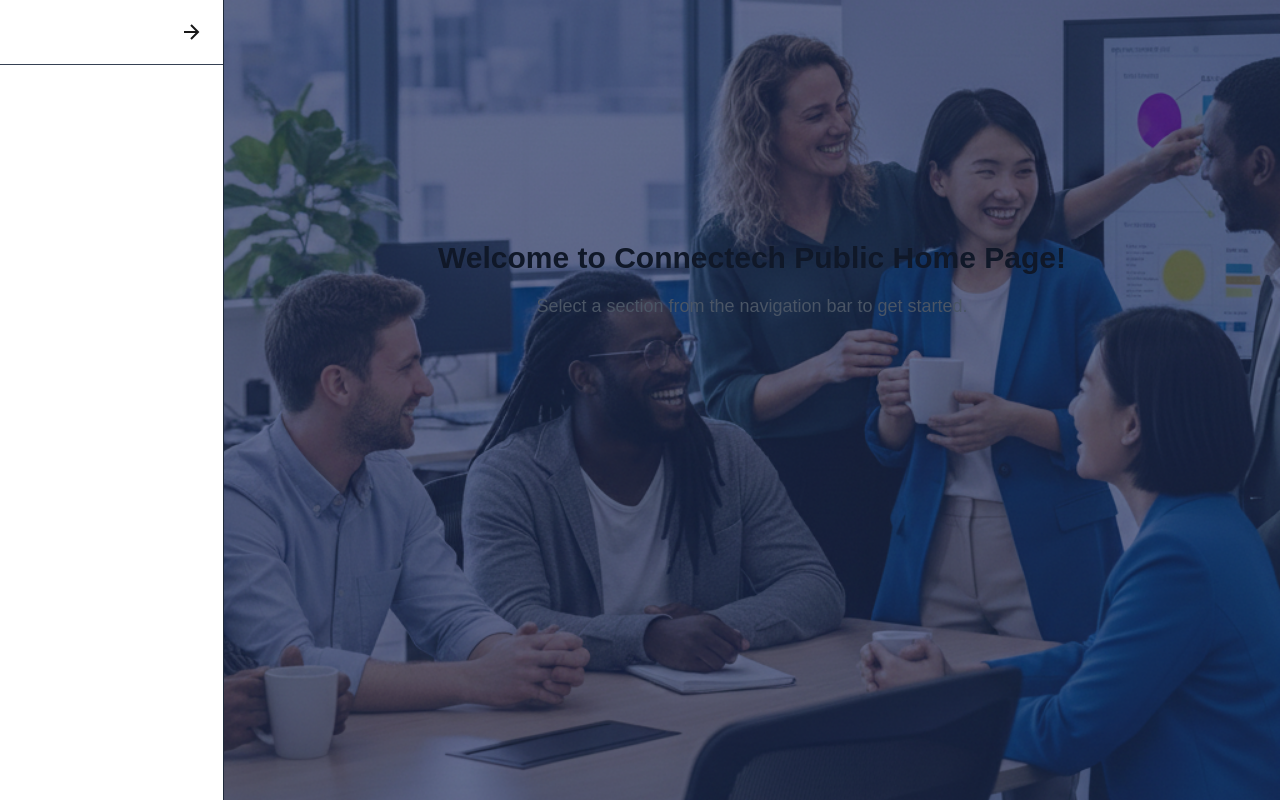
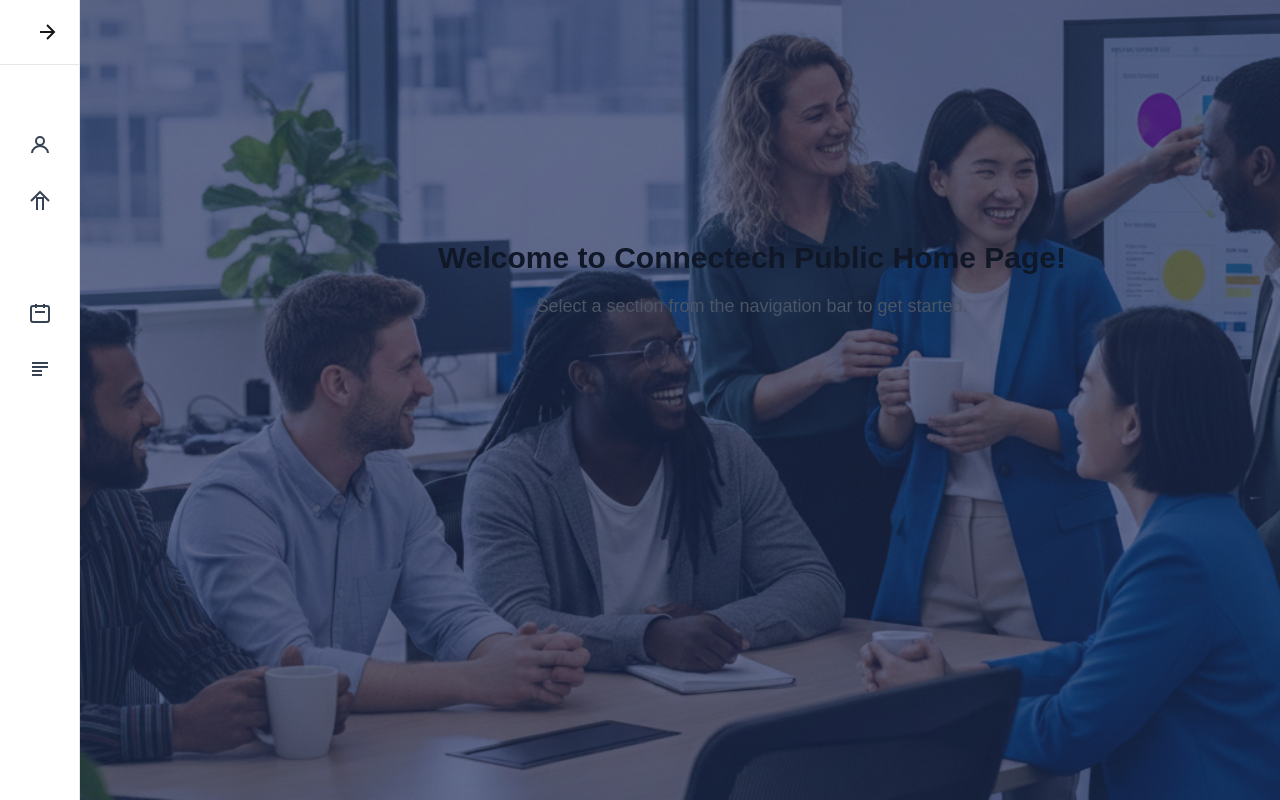
Before and after one commit to The-Info-Night/ConnecTech, a Next.js app: page / in a window 1280 px wide. Built offline with nearby package versions, Linux system fonts and the light colour scheme.

Commit message:
fix: call to AccountDopdown

```diff
--- a/app/components/SideNavbar.tsx
+++ b/app/components/SideNavbar.tsx
@@ -20,7 +20,7 @@
         name: "Admin Dashboard",
         icon: (
           <svg className="w-6 h-6" fill="none" stroke="currentColor" strokeWidth={2} viewBox="0 0 24 24">
-            <path d="M3 13h8V3H3v10zm0 8h8v-6H3v6zm10 0h8v-10h-8v10zm0-18v6h8v-6h-8z" />
+            <path d="M3 13h8V3H3v10zm0 8h8v-6H3v6zm10 0h8v-10h-8v10zm0-18v6h8V3h-8z" />
           </svg>
         ),
         href: "/admin_pages/dashboard",
@@ -57,7 +57,7 @@
         name: "Startup Dashboard",
         icon: (
           <svg className="w-6 h-6" fill="none" stroke="currentColor" strokeWidth={2} viewBox="0 0 24 24">
-            <path d="M3 13h8V3H3v10zm0 8h8v-6H3v6zm10 0h8v-10h-8v10zm0-18v6h8v-6h-8z" />
+            <path d="M3 13h8V3H3v10zm0 8h8v-6H3v6zm10 0h8v-10h-8v10zm0-18v6h8V3h-8z" />
           </svg>
         ),
         href: "/startup_pages/dashboard",
@@ -97,21 +97,21 @@
         name: "Events",
         icon: (
           <svg className="w-6 h-6" fill="none" stroke="currentColor" strokeWidth={2} viewBox="0 0 24 24">
-            <path d="M8 7V3m8 4V3m-9 8h10M5 21h14a2 2 0 0 0 2-2V7a2 2 0 0 0-2-2H5a2 2 0 0 0-2 2v12" />
+            <path d="M8 7V3m8 4V3m-9 8h10M5 21h14a2 2 0 0 0 2-2V7a2 2 0 0 0-2-2H5a2 2 0 0 0-2 2v12a2 2 0 0 0 2 2z" />
           </svg>
         ),
-        href: "/public_pages/events",
+        href: "/public_pages/events"
       },
       {
         name: "News",
         icon: (
           <svg className="w-6 h-6" fill="none" stroke="currentColor" strokeWidth={2} viewBox="0 0 24 24">
-            <path d="M4 6h16M4 10h16M4 14h16M4 18h16" />
+            <path d="M4 6h16M4 10h16M4 14h10M4 18h10" />
           </svg>
         ),
-        href: "/public_pages/news",
-      },
-    ],
+        href: "/public_pages/news"
+      }
+    ]
   },
 ];
 
@@ -130,6 +130,7 @@
   const [user, setUser] = useState<any>(null);
   const { userRole, loading } = useUserRole();
   const [localLoading, setLocalLoading] = useState(false);
+
   const [isDesktop, setIsDesktop] = useState(false);
 
   useEffect(() => {
@@ -145,106 +146,149 @@
 
   useEffect(() => {
     let isMounted = true;
+
     async function getUserAndRole() {
       setLocalLoading(true);
       const { data: { user }, error } = await supabase.auth.getUser();
       if (!error && isMounted) setUser(user ?? null);
       setLocalLoading(false);
     }
+
     getUserAndRole();
-    const { data: listener } = supabase.auth.onAuthStateChange(() => {
-      if (isMounted) getUserAndRole();
+
+    const { data: listener } = supabase.auth.onAuthStateChange((_event, session) => {
+      setUser(session?.user ?? null);
     });
+
     return () => {
       isMounted = false;
       listener?.subscription.unsubscribe();
-    }
+    };
   }, []);
 
-  const filteredSections = NAV_SECTIONS.map(section => {
-    if (section.category === "Admin" && userRole !== "admin") return {...section, items: []};
-    if (section.category === "Startup" && userRole !== "founder") return {...section, items: []};
+  const filteredNavSections = NAV_SECTIONS.map((section) => {
+    if (section.category === "Admin" && userRole !== "admin") return { ...section, items: [] };
+    if (section.category === "Startup" && userRole !== "founder") return { ...section, items: [] };
     return section;
   });
 
-  let navItems = filteredSections.flatMap(section => section.items);
+  let navItems: NavItem[] = filteredNavSections.flatMap((section) => section.items);
+
   if (userRole === "investor") {
-    if (!navItems.find(item => item.name === "Messages")) {
-      navItems = [INVESTOR_MESSAGES_ITEM, ...navItems];
+    const alreadyPresent = navItems.some((item) => item.href === INVESTOR_MESSAGES_ITEM.href);
+    if (!alreadyPresent) navItems = [INVESTOR_MESSAGES_ITEM, ...navItems];
   }
-  }
+
+  const desktopSidebarOpen = isDesktop ? open : undefined;
 
   return (
     <>
       <button
-        className="lg:hidden fixed top-4 left-4 z-30 p-2 rounded-md bg-gray-800 text-white"
-        onClick={() => setOpen(v => !v)}
-        aria-label={open ? "Close menu" : "Open menu"}
+        className="lg:hidden fixed top-4 left-4 z-30 p-2 rounded-md bg-gray-100 dark:bg-gray-800"
+        onClick={() => setOpen((v) => !v)}
+        aria-label="Toggle menu"
       >
+        <svg className="w-6 h-6" fill="none" stroke="currentColor" strokeWidth={2} viewBox="0 0 24 24">
           {open ? (
-          <svg className="w-6 h-6" fill="none" stroke="currentColor" strokeWidth={2} viewBox="0 0 24 24"><path strokeLinecap="round" strokeLinejoin="round" d="M6 18L18 6M6 6l12 12"/></svg>
+            <path strokeLinecap="round" strokeLinejoin="round" d="M6 18L18 6M6 6l12 12" />
           ) : (
-          <svg className="w-6 h-6" fill="none" stroke="currentColor" strokeWidth={2} viewBox="0 0 24 24"><path d="M4 6h16M4 10h16M4 14h16M4 18h16"/></svg>
+            <path strokeLinecap="round" strokeLinejoin="round" d="M4 6h16M4 12h16M4 18h16" />
           )}
+        </svg>
       </button>
+
+      {open && (
         <div
-        className={`fixed inset-0 bg-black/50 z-20 lg:hidden transition-opacity duration-300 ${open ? "opacity-100 pointer-events-auto" : "opacity-0 pointer-events-none"}`}
+          className="fixed inset-0 bg-black/40 z-10 lg:hidden"
           onClick={() => setOpen(false)}
         />
+      )}
+
       <aside
-        className={`fixed inset-y-0 left-0 z-30 bg-white dark:bg-gray-900 border-r border-gray-800 transition-transform duration-300
-          ${open ? "translate-x-0" : "-translate-x-full"}
-          lg:translate-x-0 lg:w-20 xl:w-56`}
+        className={`fixed inset-y-0 left-0 z-20 bg-white dark:bg-gray-900 border-r border-gray-200 dark:border-gray-800
+          transition-all duration-300
+          ${open ? "translate-x-0" : "-translate-x-full"} w-56
+          lg:translate-x-0 lg:${open ? "w-56" : "w-20"} lg:w-auto`}
+        style={
+          isDesktop
+            ? {
+                width: open ? "14rem" : "5rem",
+                minWidth: open ? "14rem" : "5rem",
+                maxWidth: open ? "14rem" : "5rem",
+                transition: "all 0.3s",
+                transform: "translateX(0)",
+              }
+            : undefined
+        }
       >
-        <div className="hidden lg:flex items-center justify-end px-4 py-4 border-b border-gray-700">
+        <div className="hidden lg:flex items-center justify-end px-4 py-4 border-b border-gray-200 dark:border-gray-800">
           <button
-            className="p-1 rounded hover:bg-gray-700"
-            onClick={() => setOpen(!open)}
-            aria-label={open ? "Collapse sidebar" : "Expand sidebar"}
+            className="ml-auto p-1 rounded hover:bg-gray-100 dark:hover:bg-gray-800 transition"
+            onClick={() => setOpen((v) => !v)}
+            aria-label={open ? "Hide sidebar" : "Show sidebar"}
           >
-            <svg className={`w-6 h-6 transition-transform ${open ? "" : "rotate-180"}`} fill="none" stroke="currentColor" strokeWidth={2} viewBox="0 0 24 24">
+            <svg
+              className={`w-6 h-6 transition-transform ${open ? "" : "rotate-180"}`}
+              fill="none"
+              stroke="currentColor"
+              strokeWidth={2}
+              viewBox="0 0 24 24"
+            >
               <path d="M19 12H5" />
               <path d="M12 5l-7 7 7 7" />
             </svg>
           </button>
         </div>
-        <nav className="mt-4 overflow-y-auto h-[calc(100vh-56px)]">
-          <ul className="flex flex-col gap-2 px-1">
-            <li className="h-8" />
-            <li>
-              {localLoading || loading ? (
-                <div className={`flex items-center gap-3 px-4 py-3 rounded-lg font-medium text-white transition ${open ? "" : "justify-center"}`}>
-                  <svg className="w-6 h-6 animate-spin" fill="none" stroke="currentColor" strokeWidth={2} viewBox="0 0 24 24">
-                    <circle className="opacity-25" cx="12" cy="12" r="10" stroke="currentColor" strokeWidth="4" />
-                    <path className="opacity-75" fill="currentColor" d="M4 12a8 8 0 018-8v8H4z" />
+
+        <nav className="mt-4">
+          <ul className="flex flex-col gap-2">
+            <div style={{ height: "32px" }} />
+            <li key="login-or-account">
+              {(localLoading || loading) ? (
+                <div
+                  className={`flex items-center gap-3 px-4 py-3 rounded-lg font-medium text-gray-700 dark:text-gray-200 transition ${
+                    open ? "" : "justify-center"
+                  }`}
+                >
+                  <span className="relative w-6 h-6 flex items-center justify-center">
+                    <svg className="w-6 h-6 animate-spin-slow" viewBox="0 0 24 24" fill="none">
+                      <circle className="opacity-20" cx="12" cy="12" r="10" stroke="currentColor" strokeWidth="4" />
+                      <path d="M22 12a10 10 0 0 1-10 10" stroke="url(#loading-gradient)" strokeWidth="4" strokeLinecap="round" fill="none" />
                     </svg>
-                  {open && <span className="ml-2">Loading...</span>}
+                  </span>
                 </div>
               ) : user ? (
-                <div className={`flex items-center px-4 py-3 rounded-lg cursor-pointer ${open ? "justify-start" : "justify-center"}`}>
-                  <AccountDropdown userId={user.id} />
-                  {open && <span className="ml-2 text-white">{user.email ?? user.id}</span>}
+                <div className={`flex items-center ${open ? "" : "justify-center"}`}>
+                  <AccountDropdown userId={user.id} sidebarOpen={open} onOpenSidebar={() => setOpen(true)} />
                 </div>
               ) : (
-                <a href="/public_pages/login"
-                   className={`flex items-center gap-3 px-4 py-3 rounded-lg text-white hover:bg-gray-700 transition ${open ? "justify-start" : "justify-center"}`}>
+                <a
+                  href="/public_pages/login"
+                  className={`flex items-center gap-3 px-4 py-3 rounded-lg font-medium text-gray-700 dark:text-gray-200 hover:bg-gray-100 dark:hover:bg-gray-800 transition ${
+                    open ? "" : "justify-center"
+                  }`}
+                  title="Login"
+                >
                   <svg className="w-6 h-6" fill="none" stroke="currentColor" strokeWidth={2} viewBox="0 0 24 24">
-                    <circle cx="12" cy="12" r="10" stroke="currentColor" strokeWidth="2" />
-                    <path d="M4 12h16" stroke="currentColor" strokeWidth="2" />
+                    <circle cx="12" cy="8" r="4" />
+                    <path d="M4 20c0-4 4-7 8-7s8 3 8 7" />
                   </svg>
-                  {open && <span>Login</span>}
+                  {open && <span className="transition-all duration-200 ml-2">Login</span>}
                 </a>
               )}
             </li>
-            {navItems.map(item => (
+
+            {navItems.map((item) => (
               <li key={item.name}>
                 <a
                   href={item.href}
-                  className={`flex items-center gap-3 px-4 py-3 rounded-lg text-white hover:bg-gray-700 transition ${open ? "justify-start" : "justify-center"}`}
+                  className={`flex items-center gap-3 px-4 py-3 rounded-lg font-medium text-gray-700 dark:text-gray-200 hover:bg-gray-100 dark:hover:bg-gray-800 transition ${
+                    open ? "" : "justify-center"
+                  }`}
                   title={item.name}
                 >
                   {item.icon}
-                  {open && <span>{item.name}</span>}
+                  {open && <span className="transition-all duration-200 ml-2">{item.name}</span>}
                 </a>
               </li>
             ))}
```
Lines whose indentation alone changed are shown as unchanged.
